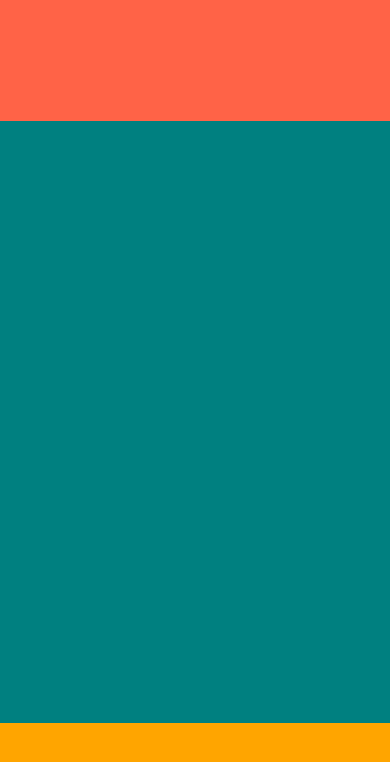
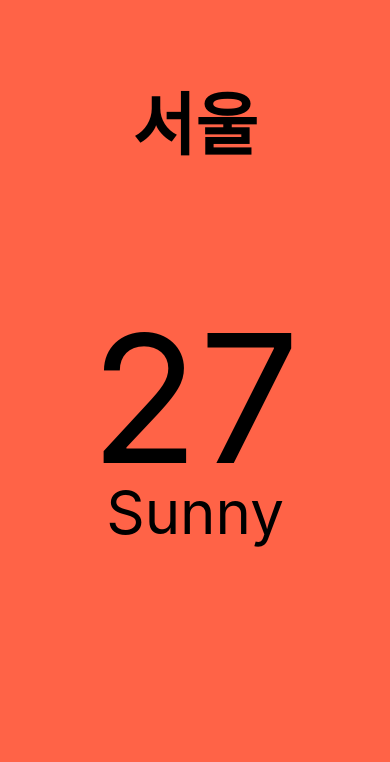
Before and after one commit to cottonsweet/React-Native, a React Native app: screen / in a window 390 px wide. Shown: the top 762 px of the page. Built offline with nearby package versions, Linux system fonts and the light colour scheme.

Commit message:
layout styles one

```diff
--- a/App.js
+++ b/App.js
@@ -1,11 +1,48 @@
-import { Text, View } from "react-native";
+import { Text, View, StyleSheet } from "react-native";
 
 export default function App() {
   return (
-    <View style={{ flex: 1 }}>
-      <View style={{ flex: 1, backgroundColor: "tomato" }}></View>
-      <View style={{ flex: 5, backgroundColor: "teal" }}></View>
-      <View style={{ flex: 1, backgroundColor: "orange" }}></View>
+    <View style={styles.container}>
+      <View style={styles.city}>
+        <Text style={styles.cityName}>서울</Text>
+      </View>
+      <View style={styles.weather}>
+        <View style={styles.day}>
+          <Text style={styles.temp}>27</Text>
+          <Text style={styles.description}>Sunny</Text>
+        </View>
+      </View>
     </View>
   );
 }
+
+const styles = StyleSheet.create({
+  container: {
+    flex: 1,
+    backgroundColor: "tomato",
+  },
+  city: {
+    flex: 1.2,
+    justifyContent: "center",
+    alignItems: "center",
+  },
+  cityName: {
+    fontSize: 68,
+    fontWeight: "600",
+  },
+  weather: {
+    flex: 3,
+  },
+  day: {
+    flex: 1,
+    alignItems: "center",
+  },
+  temp: {
+    marginTop: 50,
+    fontSize: 178,
+  },
+  description: {
+    marginTop: -30,
+    fontSize: 60,
+  },
+});
```
